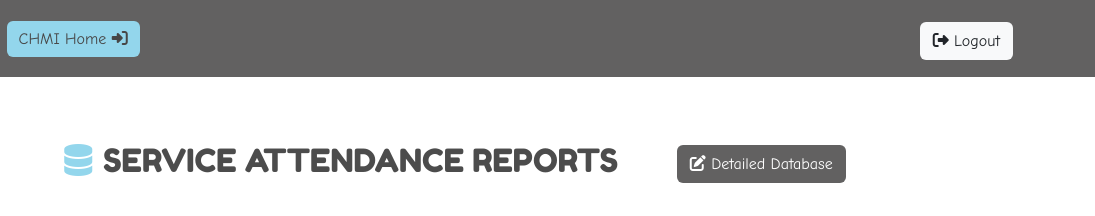
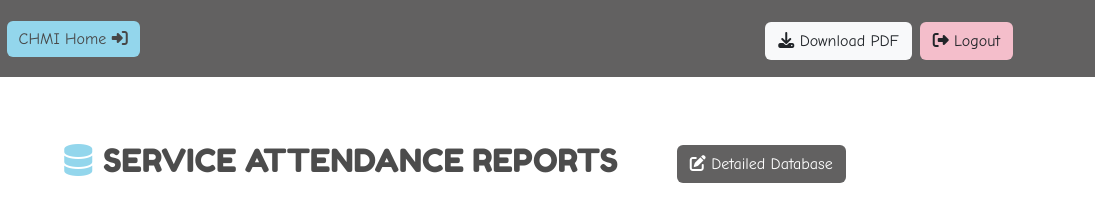
Before and after one commit to childrenschurch/admin, a plain HTML site: page messages.html in a window 1280 px wide. Shown: the top 216 px of the page, 185-1280 px from the left. Drawn offline with nearby package versions, Linux system fonts and the light colour scheme; some packages are replaced by stand-ins of ours; a script that the page names is missing; a web font is replaced by a local one.

Commit message:
added doc

```diff
--- a/messages.html
+++ b/messages.html
@@ -98,7 +98,14 @@
             <ul class="navbar-nav ms-auto">
               <li class="nav-item">
                 <button
-                  class="btn bg-light text-dark mt-1"
+                  class="btn bg-light text-dark mt-1 me-lg-2"
+                  onclick="window.location.href='docs/service_report.pdf'">
+                  <i class="fas fa-download"></i> Download PDF
+                </button>
+              </li>
+              <li class="nav-item">
+                <button
+                  class="btn bg-lightpink mt-1"
                   onclick="window.location.href='index.html'">
                   <i class="fas fa-sign-out-alt"></i> Logout
                 </button>
```
Also changed, not shown: newreport.html (+10 -1 lines), 1 other file.
